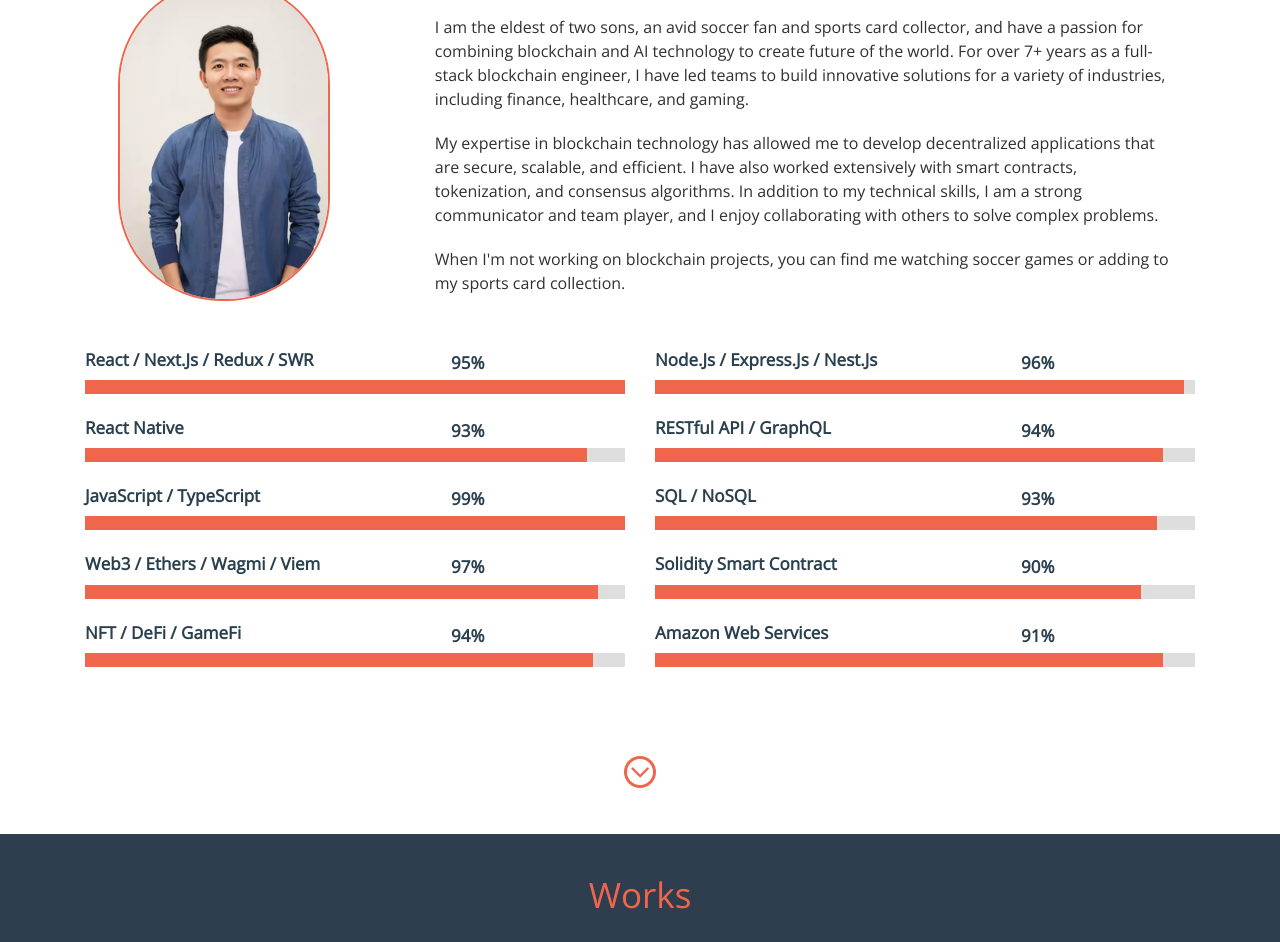
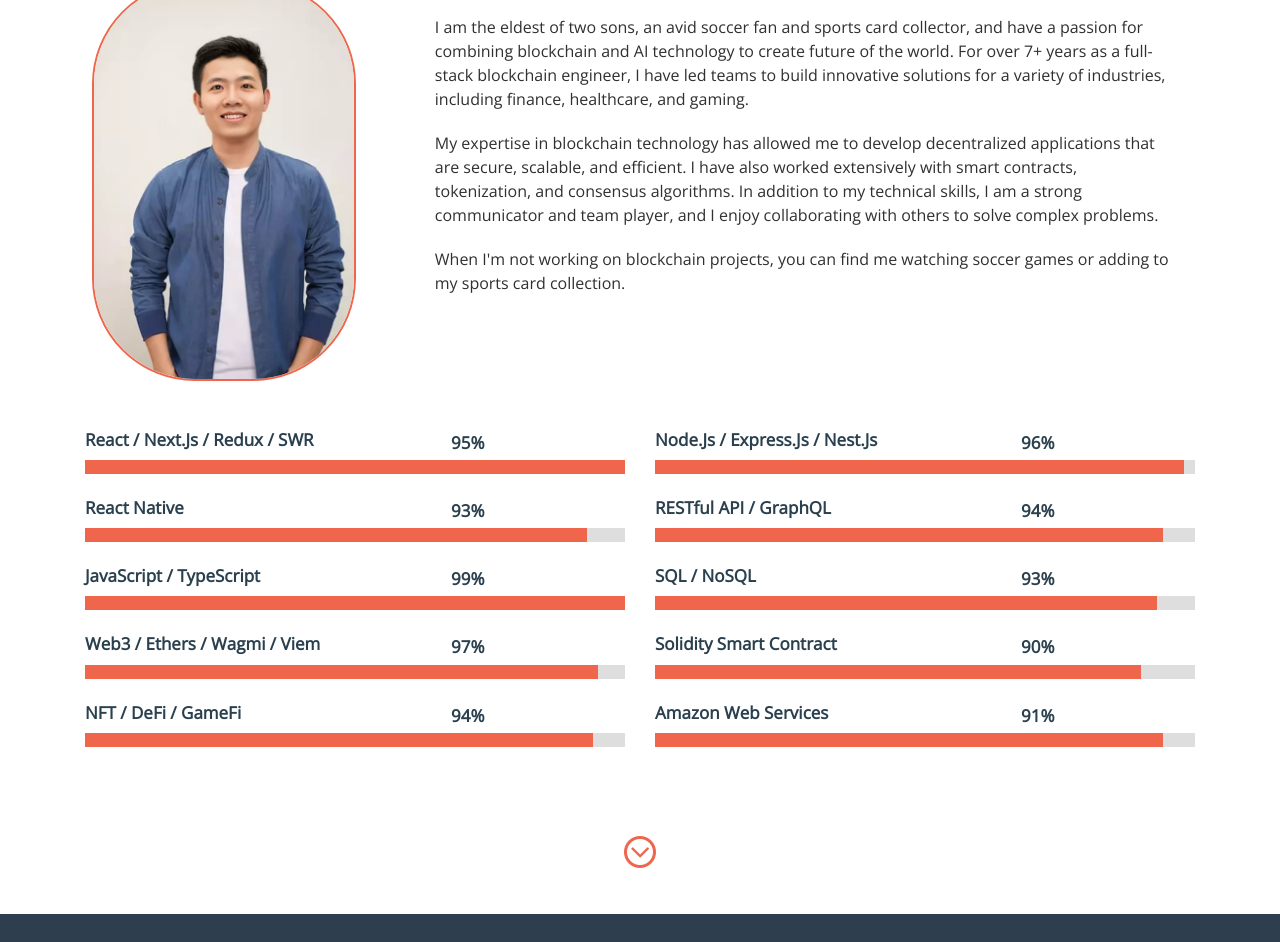
Before and after one commit to mmesser-rr/mmesser-rr.github.io, a plain HTML site: page index.html in a window 1280 px wide. Shown: the part 650-1592 px from the top of the page. Drawn offline with nearby package versions, Linux system fonts and the light colour scheme.

Commit message:
fix: update mm.jpg height

```diff
--- a/index.html
+++ b/index.html
@@ -112,7 +112,7 @@ Author URL: http://templatestock.co
 				<div class="about-header">
 					<h3>About Me</h3>
 					<div class="about-imag">
-						<img src="images/mm.jpg" height="320px" alt="" />
+						<img src="images/mm.jpg" height="400px" alt="" />
 					</div>
 					<div class="about-text">
 						<p>I am the eldest of two sons, an avid soccer fan and sports card collector, and have a passion for combining blockchain and AI technology to create future of the world. For over 7+ years as a full-stack blockchain engineer, I have led teams to build innovative solutions for a variety of industries, including finance, healthcare, and gaming.</p><br />
```
